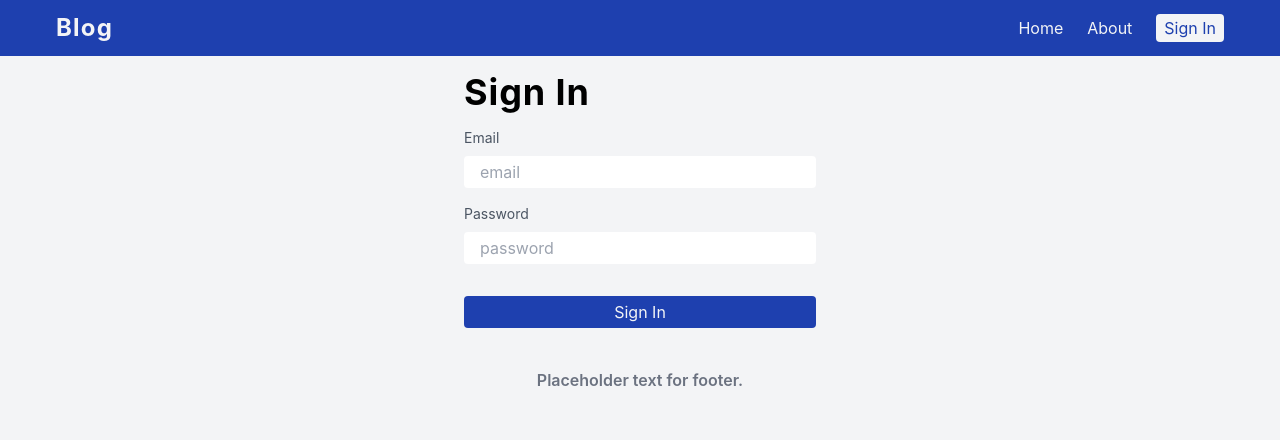
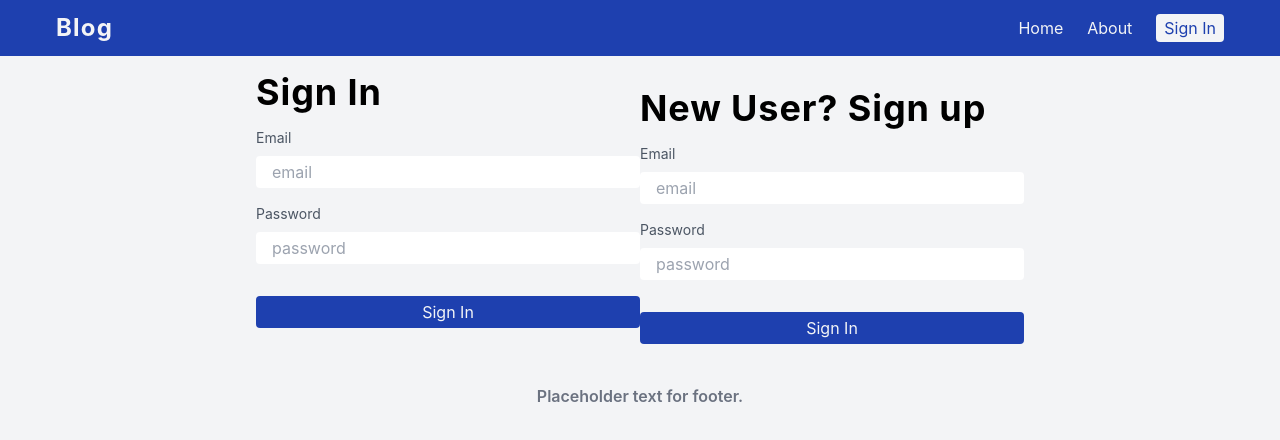
Before and after one commit to MattB09/blog_backend, a Next.js app in the folder app/: page /signin in a window 1280 px wide. Shown: the top 440 px of the page. Built offline with nearby package versions, Linux system fonts and the light colour scheme.

Commit message:
Added form for signup on the the signin page. Not finished with styling.

```diff
--- a/app/pages/signin.tsx
+++ b/app/pages/signin.tsx
@@ -5,8 +5,10 @@ import API from '../utils/api'
 
 const SignIn: React.FC = () => {
   const { status, login } = useAuthContext()
-  const [email, setEmail] = useState('')
-  const [password, setPassword] = useState('');
+  const [email, setEmail] = useState<string>('')
+  const [signupEmail, setSignupEmail] = useState<string>('')
+  const [password, setPassword] = useState<string>('');
+  const [signupPassword, setSignupPassword] = useState<string>('')
   const router: NextRouter = useRouter()
 
   useEffect(() => {
@@ -15,7 +17,7 @@ const SignIn: React.FC = () => {
     }
   }, [status])
 
-  const handleSubmit = async (clickEvent:FormEvent<HTMLFormElement>): Promise<void> => {
+  const handleSignInSubmit = async (clickEvent:FormEvent<HTMLFormElement>): Promise<void> => {
     clickEvent.preventDefault()
 
     if (email === '' || password === '') {
@@ -25,15 +27,29 @@ const SignIn: React.FC = () => {
 
     const result = await API.post(`/login`, {email, password}, {withCredentials: true})
     login({ at: result.data.accessToken, expire: result.data.expire })
-    router.push('/');
+    router.push('/')
+  }
+
+  const handleSignupSubmit = async (clickEvent: FormEvent<HTMLFormElement>): Promise<void> => {
+    clickEvent.preventDefault()
+
+    if (signupEmail === '' || signupPassword === '') {
+      alert("must fill out form");
+      return;
+    }
+
+    alert(`signup clicked, ${signupEmail}, ${signupPassword}`)
+
+    router.push('/')
   }
 
   return (
-    <main className="flex flex-col justify-center px-4 mt-4 sm:w-96 mx-auto">
+    <main className="flex flex-wrap justify-center px-4 mt-4 mx-auto">
       {status == 'unauthenticated' &&
       (<>
+      <div className="w-full sm:w-96">
         <h1 className="font-bold text-4xl tracking-wide block">Sign In</h1>
-        <form onSubmit={handleSubmit} className="mt-4">
+        <form onSubmit={handleSignInSubmit} className="mt-4">
 
           <label htmlFor="email" className="block text-sm text-gray-600 mb-2">Email</label>
           <input id="email" value={email} type="email" placeholder="email" className="w-full px-4 py-1 rounded"
@@ -46,6 +62,24 @@ const SignIn: React.FC = () => {
 
           <button type="submit" className="bg-blue-800 text-gray-100 py-1 rounded text-center w-full mt-8">Sign In</button>
         </form>
+      </div>
+
+      <div className="w-full sm:w-96">
+        <h1 className="font-bold text-4xl tracking-wide block mt-16 lg:mt-4">New User? Sign up</h1>
+        <form onSubmit={handleSignupSubmit} className="mt-4">
+
+          <label htmlFor="signupEmail" className="block text-sm text-gray-600 mb-2">Email</label>
+          <input id="signupEmail" value={signupEmail} type="email" placeholder="email" className="w-full px-4 py-1 rounded"
+              onChange={e => setSignupEmail(e.target.value)} />
+
+          <label htmlFor="signupPassword" className="block text-sm text-gray-600 mt-4 mb-2">Password</label>
+          <input id="signupPassword" value={signupPassword} type="password" placeholder="password" className="w-full px-4 py-1 rounded"
+            onChange={e => setSignupPassword(e.target.value)} />
+
+
+          <button type="submit" className="bg-blue-800 text-gray-100 py-1 rounded text-center w-full mt-8">Sign In</button>
+        </form>
+      </div>
       </>)}
     </main>
   )
```
